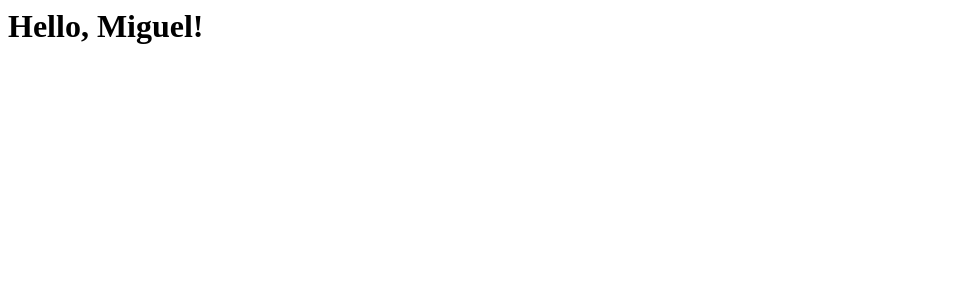
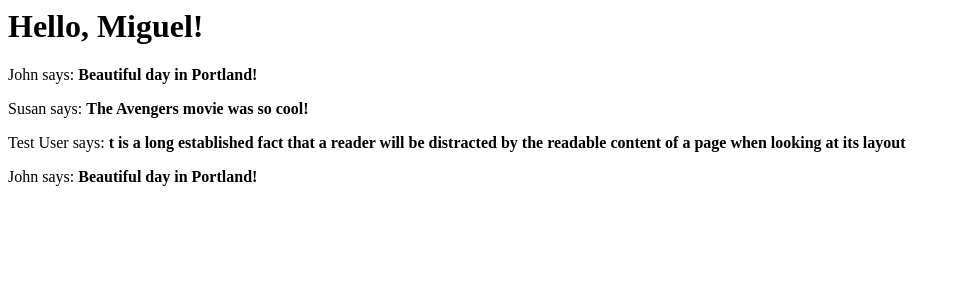
Before and after one commit to mniroz/blog, a Flask app: page / in a window 1280 px wide. Shown: the top 300 px of the page, without its empty margins (0-961 px from the left). Run offline with Flask 2, Linux system fonts and the light colour scheme.

Commit message:
added the for Jinja block

```diff
--- a/app/routes.py
+++ b/app/routes.py
@@ -6,5 +6,23 @@ from app import app
 @app.route('/index')
 def index():
     user = {'username': 'Miguel'}
-
-    return render_template('index.html', title='Home', user=user)
+    posts = [
+        {
+            'author': {'username': 'John'},
+            'body': 'Beautiful day in Portland!'
+        },
+        {
+            'author': {'username': 'Susan'},
+            'body': 'The Avengers movie was so cool!'
+        },
+        {
+            'author': {'username': 'Test User'},
+            'body': 't is a long established fact that a reader will be'
+                    ' distracted by the readable content of a page when looking at its layout'
+        },
+        {
+            'author': {'username': 'John'},
+            'body': 'Beautiful day in Portland!'
+        }
+    ]
+    return render_template('index.html', title='Home', user=user, posts=posts)
--- a/app/templates/index.html
+++ b/app/templates/index.html
@@ -8,5 +8,8 @@
     </head>
     <body>
         <h1>Hello, {{ user.username }}!</h1>
+        {% for post in posts %}
+            <div><p>{{ post.author.username }} says: <b>{{ post.body }}</b></p></div>
+        {% endfor %}
     </body>
 </html>
```
